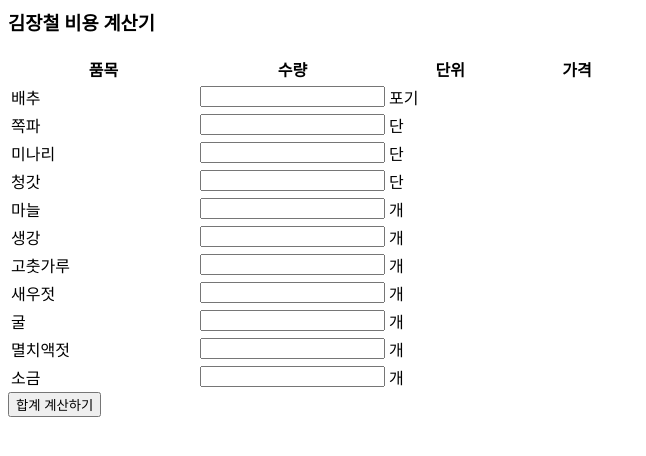
After one commit to Sunday3960/golden_cabbage, a Flask app: template flasksite/templates/calcul.html in a window 1280 px wide. The commit adds this page. Shown: the top 456 px of the page, without its empty margins (0-646 px from the left). Run offline with Flask 3, Linux system fonts and the light colour scheme; the template is opened without the code that fills it, so the values that code supplies are empty; parts of the project's set-up code (start-up, migrations or seed data) failed here and were passed over.

Commit message:
addcalcul

```diff
--- a/flasksite/app.py
+++ b/flasksite/app.py
@@ -6,6 +6,7 @@ app = Flask(__name__)
 
 # 데이터 로드 및 모델 학습
 df = pd.read_csv('/home/user/golden_cabbage/flasksite/static/full_month_price.csv')
+# df = pd.read_csv('/home/user/golden_cabbage/flasksite/static/fulldata.csv')
 df['ds'] = pd.to_datetime(df['ds'])
 df['y'] = df['y'].astype(float)  # 가격 데이터 형식 확인
 
@@ -13,12 +14,12 @@ holidays = pd.DataFrame({
     'holiday': '김장철',
     'ds': pd.to_datetime(['2013-11-25', '2014-11-25', '2015-11-25', '2016-11-25', '2017-11-25',
                           '2018-11-25', '2019-11-25', '2020-11-25', '2021-11-25',
-                          '2022-11-25', '2023-11-25']),
+                          '2022-11-25', '2023-11-25','2024-11-25']),
     'lower_window': 0,
     'upper_window': 30,
 })
 
-m = Prophet(daily_seasonality=True)
+m = Prophet(holidays=holidays,yearly_seasonality=True,weekly_seasonality=True)
 m.fit(df)
 
 @app.route('/')
@@ -71,4 +72,4 @@ def feature_importance_data():
     })
 
 if __name__ == '__main__':
-    app.run(debug=True, port=5555)
+    app.run(debug=True, port=5551)
--- /dev/null
+++ b/flasksite/templates/calcul.html
@@ -0,0 +1,128 @@
+<div class="container mt-4">
+    <h3 class="mt-4">김장철 비용 계산기</h3>
+    <div class="table-responsive mt-3">
+        <table class="table table-sm">
+            <thead>
+                <tr>
+                    <th style="width: 30%;">품목</th>
+                    <th style="width: 30%;">수량</th>
+                    <th style="width: 20%;">단위</th>
+                    <th style="width: 20%;">가격</th>
+                </tr>
+            </thead>
+            <tbody>
+                <tr>
+                    <td>배추</td>
+                    <td>
+                        <input type="number" class="quantity" data-unit-price="7570.03" oninput="updatePrice(this);">
+                    </td>
+                    <td>포기</td>
+                    <td class="outPrice" id="outPrice1"></td>
+                </tr>
+                <tr>
+                    <td>쪽파</td>
+                    <td>
+                        <input type="number" class="quantity" data-unit-price="2080.62" oninput="updatePrice(this);">
+                    </td>
+                    <td>단</td>
+                    <td class="outPrice" id="outPrice2"></td>
+                </tr>
+                <tr>
+                    <td>미나리</td>
+                    <td>
+                        <input type="number" class="quantity" data-unit-price="5640.17" oninput="updatePrice(this);">
+                    </td>
+                    <td>단</td>
+                    <td class="outPrice" id="outPrice3"></td>
+                </tr>
+                <tr>
+                    <td>청갓</td>
+                    <td>
+                        <input type="number" class="quantity" data-unit-price="4314.59" oninput="updatePrice(this);">
+                    </td>
+                    <td>단</td>
+                    <td class="outPrice" id="outPrice4"></td>
+                </tr>
+                <tr>
+                    <td>마늘</td>
+                    <td>
+                        <input type="number" class="quantity" data-unit-price="8137.12" oninput="updatePrice(this);">
+                    </td>
+                    <td>개</td>
+                    <td class="outPrice" id="outPrice5"></td>
+                </tr>
+                <tr>
+                    <td>생강</td>
+                    <td>
+                        <input type="number" class="quantity" data-unit-price="9644.88" oninput="updatePrice(this);">
+                    </td>
+                    <td>개</td>
+                    <td class="outPrice" id="outPrice6"></td>
+                </tr>
+                <tr>
+                    <td>고춧가루</td>
+                    <td>
+                        <input type="number" class="quantity" data-unit-price="5699.93" oninput="updatePrice(this);">
+                    </td>
+                    <td>개</td>
+                    <td class="outPrice" id="outPrice7"></td>
+                </tr>
+                <tr>
+                    <td>새우젓</td>
+                    <td>
+                        <input type="number" class="quantity" data-unit-price="8920.58" oninput="updatePrice(this);">
+                    </td>
+                    <td>개</td>
+                    <td class="outPrice" id="outPrice8"></td>
+                </tr>
+                <tr>
+                    <td>굴</td>
+                    <td>
+                        <input type="number" class="quantity" data-unit-price="6817.39" oninput="updatePrice(this);">
+                    </td>
+                    <td>개</td>
+                    <td class="outPrice" id="outPrice9"></td>
+                </tr>
+                <tr>
+                    <td>멸치액젓</td>
+                    <td>
+                        <input type="number" class="quantity" data-unit-price="1452.80" oninput="updatePrice(this);">
+                    </td>
+                    <td>개</td>
+                    <td class="outPrice" id="outPrice10"></td>
+                </tr>
+                <tr>
+                    <td>소금</td>
+                    <td>
+                        <input type="number" class="quantity" data-unit-price="1841.87" oninput="updatePrice(this);"> <!-- 평균 가격 -->
+                    </td>
+                    <td>개</td>
+                    <td class="outPrice" id="outPrice11"></td>
+                </tr>
+            </tbody>
+        </table>
+        <div class="d-flex align-items-center mt-3">
+            <button id="calculate" class="btn btn-primary" onclick="calculateTotal()">합계 계산하기</button>
+            <div id="calResult" style="font-size: large;" class="ml-2"></div>
+        </div>
+    </div>
+</div>
+
+<script>
+    function updatePrice(input) {
+        const price = Math.round(parseFloat(input.dataset.unitPrice) * (parseInt(input.value) || 0));
+        const outputId = "outPrice" + (Array.from(input.closest('tbody').children).indexOf(input.closest('tr')) + 1);
+        document.getElementById(outputId).innerText = price ? price.toLocaleString() + ' 원' : '';
+    }
+
+    function calculateTotal() {
+        let total = 0;
+        const quantities = document.querySelectorAll('.quantity');
+        quantities.forEach(input => {
+            const price = Math.round(parseFloat(input.dataset.unitPrice));
+            const quantity = parseInt(input.value) || 0;
+            total += price * quantity;
+        });
+        document.getElementById('calResult').innerText = '총합: ' + total.toLocaleString() + ' 원';
+    }
+</script>
```
Also changed, not shown: flasksite/templates/index.html (+20 -8 lines), flasksite/static/fulldata.csv (added), flasksite/static/img/goldencabbage.png (added).
